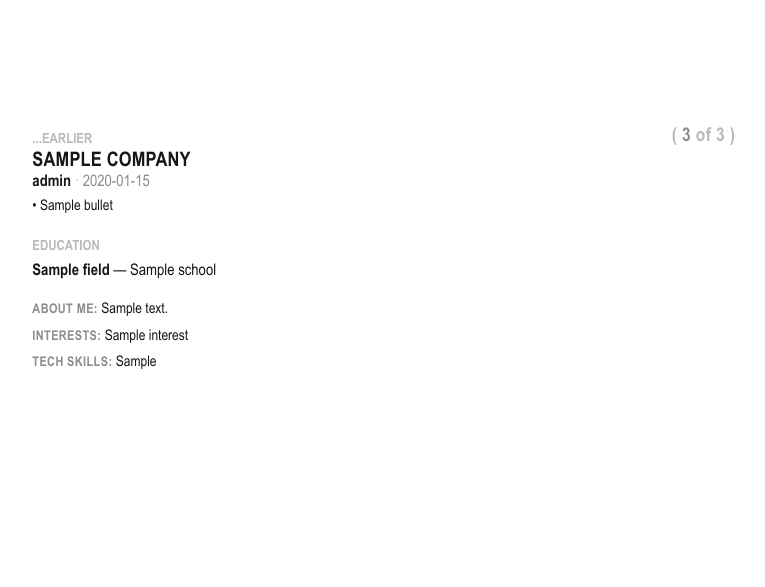
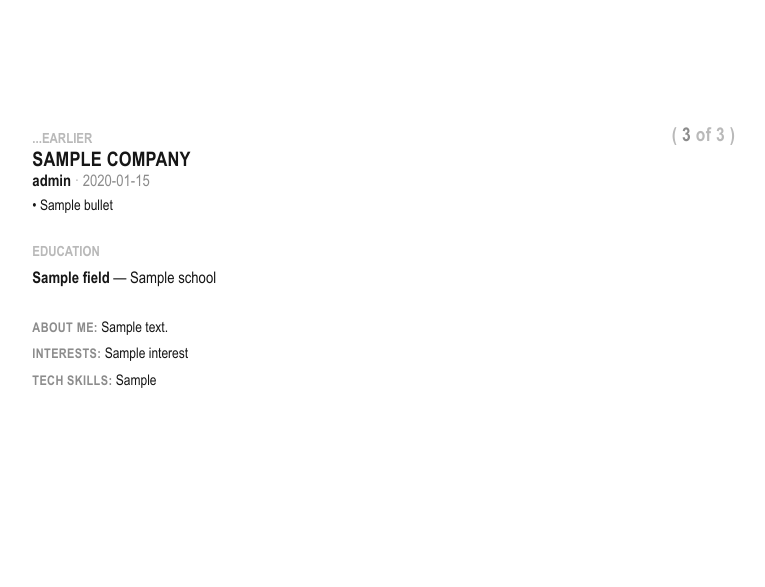
Before and after one commit to Ikatrefon/job-search, a FastAPI app: template template/template_ats.html in a window 1280 px wide. Shown: the part 2165-2752 px from the top of the page, without its empty margins (13-778 px from the left). Run offline with FastAPI, Linux system fonts and the light colour scheme; the template is opened without the code that fills it: most values are stand-ins (such as "Sample title", 1, 10 or a date in 2020).

Commit message:
Wersja ATS: wieksze odstepy miedzy blokami (prace/sekcje) na str.2 i 3

```diff
--- a/template/template_ats.html
+++ b/template/template_ats.html
@@ -64,8 +64,8 @@
   .add-item b { font-weight: bold; }
 
   /* ---------- WERSJA ATS — czysty tekst, jedna kolumna ---------- */
-  .ats-job { margin-bottom: 13pt; }
-  .ats-job.job3 { margin-bottom: 10pt; }
+  .ats-job { margin-bottom: 22pt; }
+  .ats-job.job3 { margin-bottom: 20pt; }
   .ats-co { font-family: var(--narrow); font-weight: bold; font-size: 15pt; text-transform: uppercase;
             letter-spacing: .01em; color: var(--ink); line-height: 1.05; }
   .ats-meta { font-family: var(--narrow); font-size: 12pt; margin: 1pt 0 3pt; }
@@ -77,7 +77,7 @@
   .ats-edu { list-style: none; font-family: var(--narrow); font-size: 12pt; line-height: 1.3; margin-top: 3pt; }
   .ats-edu li { margin-bottom: 2pt; }
   .ats-edu b { font-weight: bold; }
-  .ats-cols { font-family: var(--narrow); font-size: 11pt; line-height: 1.35; margin-top: 14pt; }
+  .ats-cols { font-family: var(--narrow); font-size: 11pt; line-height: 1.35; margin-top: 22pt; }
   .ats-cols > div { margin-bottom: 5pt; }
   .ats-lbl { font-weight: bold; text-transform: uppercase; color: var(--grey); font-size: 10pt; letter-spacing: .03em; }
 
@@ -91,7 +91,7 @@
   .job3 { margin-bottom: 9pt; }
   .job3 .job2-head { margin-bottom: 3pt; }
   .job3 ul.bul { font-size: 11pt; line-height: 1.16; }
-  .edu-h { margin: 17pt 0 3pt; }   /* nagłówek EDUCATION w stylu „…EARLIER" (lewa strona); odstęp od pracy GREY */
+  .edu-h { margin: 22pt 0 4pt; }   /* nagłówek EDUCATION w stylu „…EARLIER" (lewa strona); odstęp od pracy GREY */
   .edu-svg { width: 527pt; margin: 0 0 6pt; }
   .edu-svg svg { width: 100%; height: auto; display: block; }
 
```
